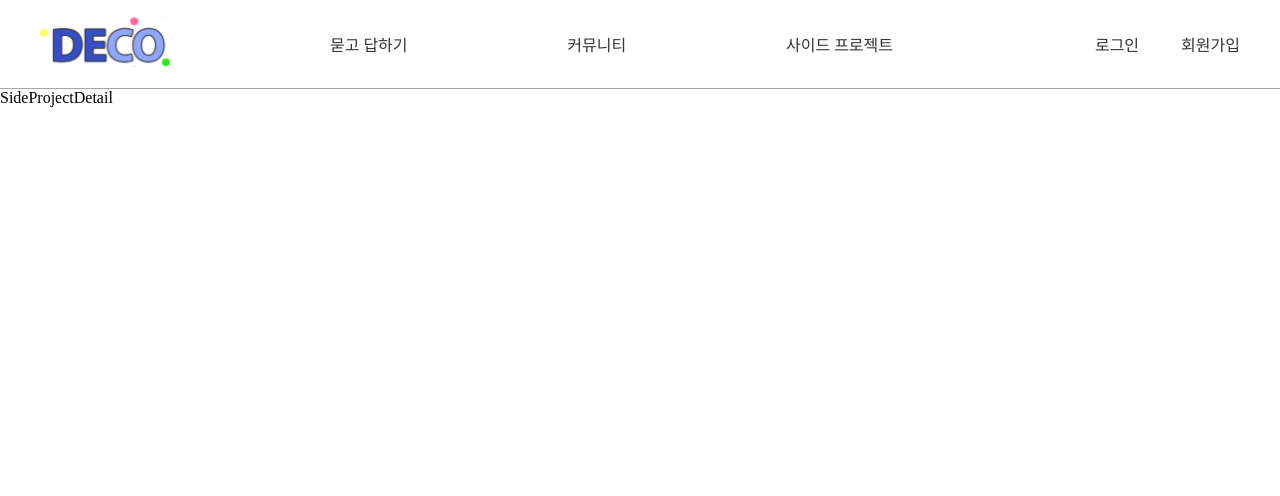
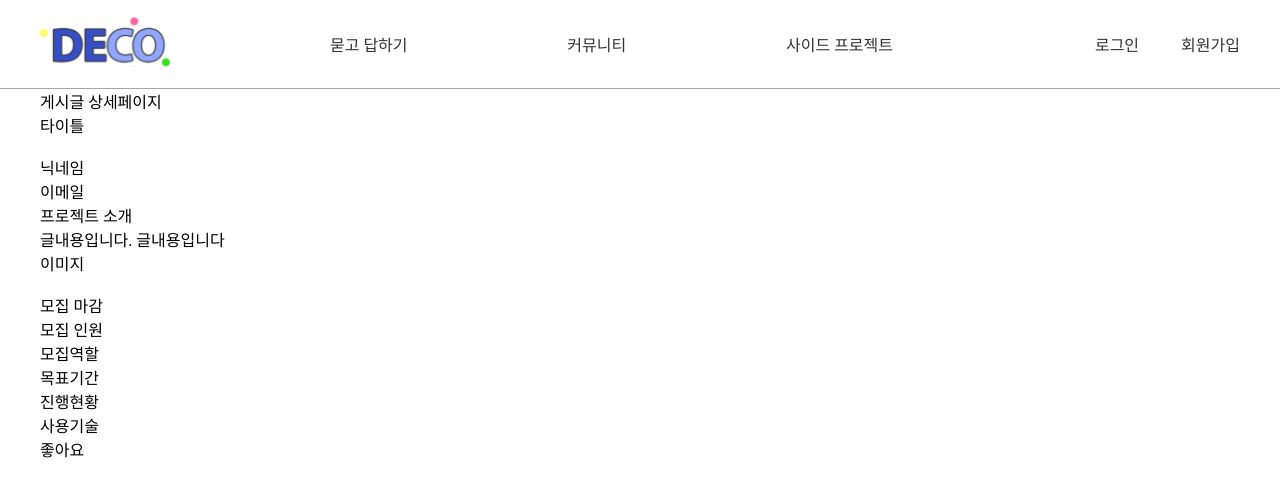
Before and after one commit to Likelion-lucky7/DECO, a React (Vite) app in the folder deco/: page /sideproject/1 in a window 1280 px wide. Shown: the top 496 px of the page. Built offline with nearby package versions, Linux system fonts and the light colour scheme.

Commit message:
[Style] 사이드프로젝트 상세페이지 마크업 #59 - 상세페이지 기본 마크업 완료

```diff
--- a/deco/src/app/App.jsx
+++ b/deco/src/app/App.jsx
@@ -11,7 +11,8 @@ import styles from "./App.module.css";
 import LoginPage from "@/pages/LoginPage";
 import QuestionDetail from "@/components/QuestionPage/QuestionDetail";
 import CommunityDetail from "@/components/CommunityPage/CommunityDetail";
-import SideProjectDetail from "@/components/SideProjectPage/SideProjectDetail";
+// import SideProjectDetail from "@/components/SideProjectPage/SideProjectDetail";
+import SideProjectDetailPage from "@/pages/SideProjectDetailPage";
 import QuestionWrite from "@/components/QuestionPage/QuestionWrite";
 import CommunityWrite from "@/components/CommunityPage/CommunityWrite";
 import SideProjectWrite from "@/components/SideProjectPage/SideProjectWrite";
@@ -33,7 +34,8 @@ function App() {
         <Route path="/community/:id" element={<CommunityDetail />} />
         <Route path="/community/write" element={<CommunityWrite />} />
         <Route path="/sideproject" element={<SideProjectPage />} />
-        <Route path="/sideproject/:id" element={<SideProjectDetail />} />
+        {/* <Route path="/sideproject/:id" element={<SideProjectDetail />} /> */}
+        <Route path="/sideproject/:id" element={<SideProjectDetailPage />} />
         <Route path="/sideproject/write" element={<SideProjectWrite />} />
         <Route path="/*" element={<NotFoundPage />} />
       </Routes>
--- a/deco/src/components/SideProjectPage/SideProjectDetail.jsx
+++ b/deco/src/components/SideProjectPage/SideProjectDetail.jsx
@@ -1,9 +1,57 @@
-import React from 'react'
+import React, { useEffect, useState } from "react";
+import styles from "./SideProjectDetail.module.css";
 
 const SideProjectDetail = () => {
+
+
   return (
-    <div>SideProjectDetail</div>
-  )
-}
+    <div className={styles.container}>
+      <div className={styles.contentBox}>
+        <h1 className={styles.a11yhidden}>게시글 상세페이지</h1>
+        <ul>
+          <li>
+            <h2 className={styles.title}>타이틀</h2>
+          </li>
+          <li className={styles.userBox}>
+            <img src="" alt="" />
+            <h2>닉네임</h2>
+            <p>이메일</p>
+          </li>
+          <li className={styles.descriptionBox}>
+            <h2>프로젝트 소개</h2>
+            <p className={styles.description}>글내용입니다. 글내용입니다</p>
+          </li>
+          <li className={styles.imageBox}>
+            <h2 className={styles.a11yhidden}>이미지</h2>
+            <img src="" alt="" />
+          </li>
+          <li className={styles.dateBox}>
+            <h2>모집 마감</h2>
+          </li>
+          <li className={styles.memberBox}>
+            <h2>모집 인원</h2>
+          </li>
+          <li className={styles.roleBox}>
+            <h2>모집역할</h2>
+          </li>
+          <li className={styles.periodBox}>
+            <h2>목표기간</h2>
+          </li>
+          <li className={styles.statusBox}>
+            <h2>진행현황</h2>
+          </li>
+          <li className={styles.skillBox}>
+            <h2>사용기술</h2>
+          </li>
+        </ul>
+        <div className={styles.like}>
+          <p className={styles.a11yhidden}>좋아요</p>
+        </div>
+      </div>
+
+      {/* 답변하기 리스트 렌더링 */}
+    </div>
+  );
+};
 
 export default SideProjectDetail;
--- /dev/null
+++ b/deco/src/components/SideProjectPage/SideProjectDetail.module.css
@@ -0,0 +1,5 @@
+.container {
+  width: 1200px;
+  min-width: 62.5rem;
+  margin: 0 auto;
+}
--- /dev/null
+++ b/deco/src/pages/SideProjectDetailPage.jsx
@@ -0,0 +1,10 @@
+import React from 'react'
+import SideProjectDetail from '@/components/SideProjectPage/SideProjectDetail'
+
+const SideProjectDetailPage = () => {
+  return (
+    <SideProjectDetail />
+  )
+}
+
+export default SideProjectDetailPage
```
Also changed, not shown: deco/src/assets/sideproject/like.png (added), 1 other file (tests, documents, lock files or other folders).
